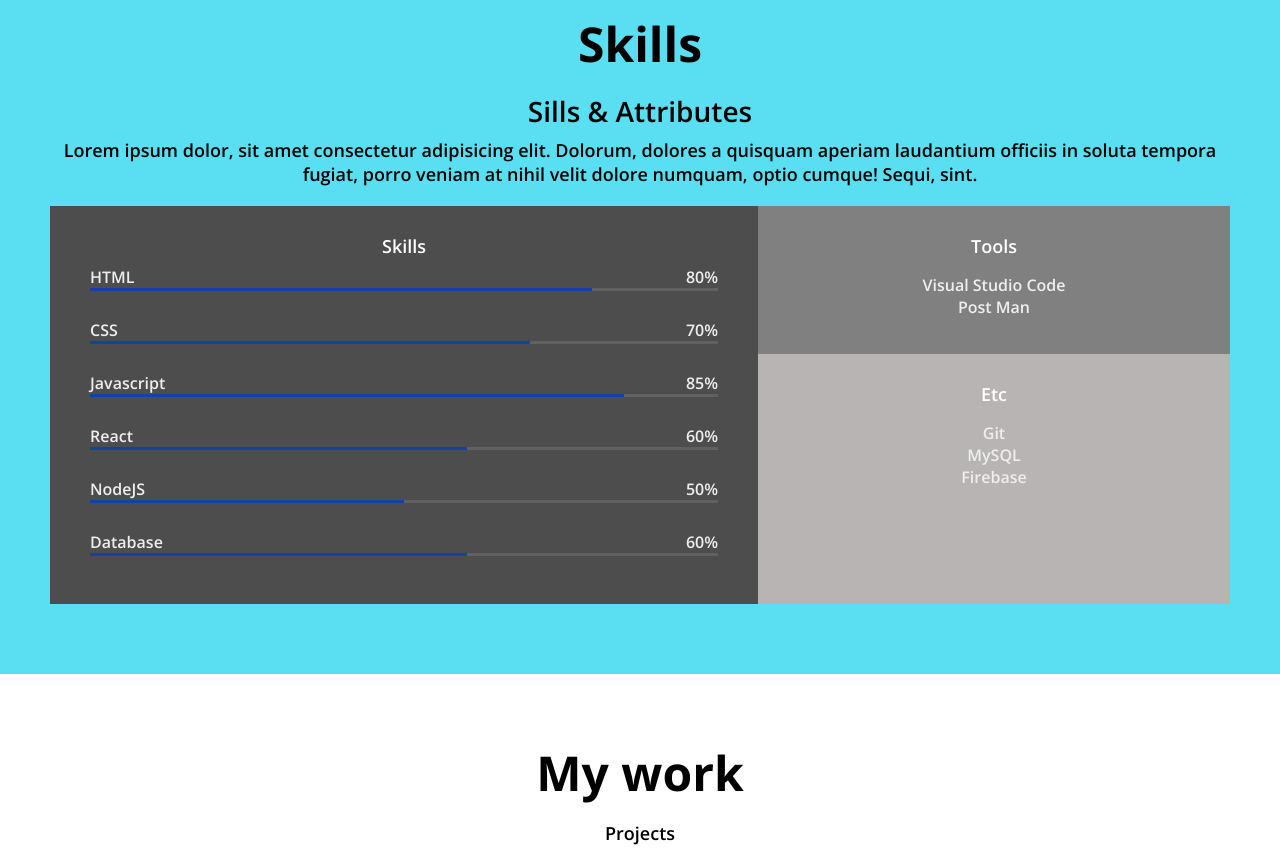
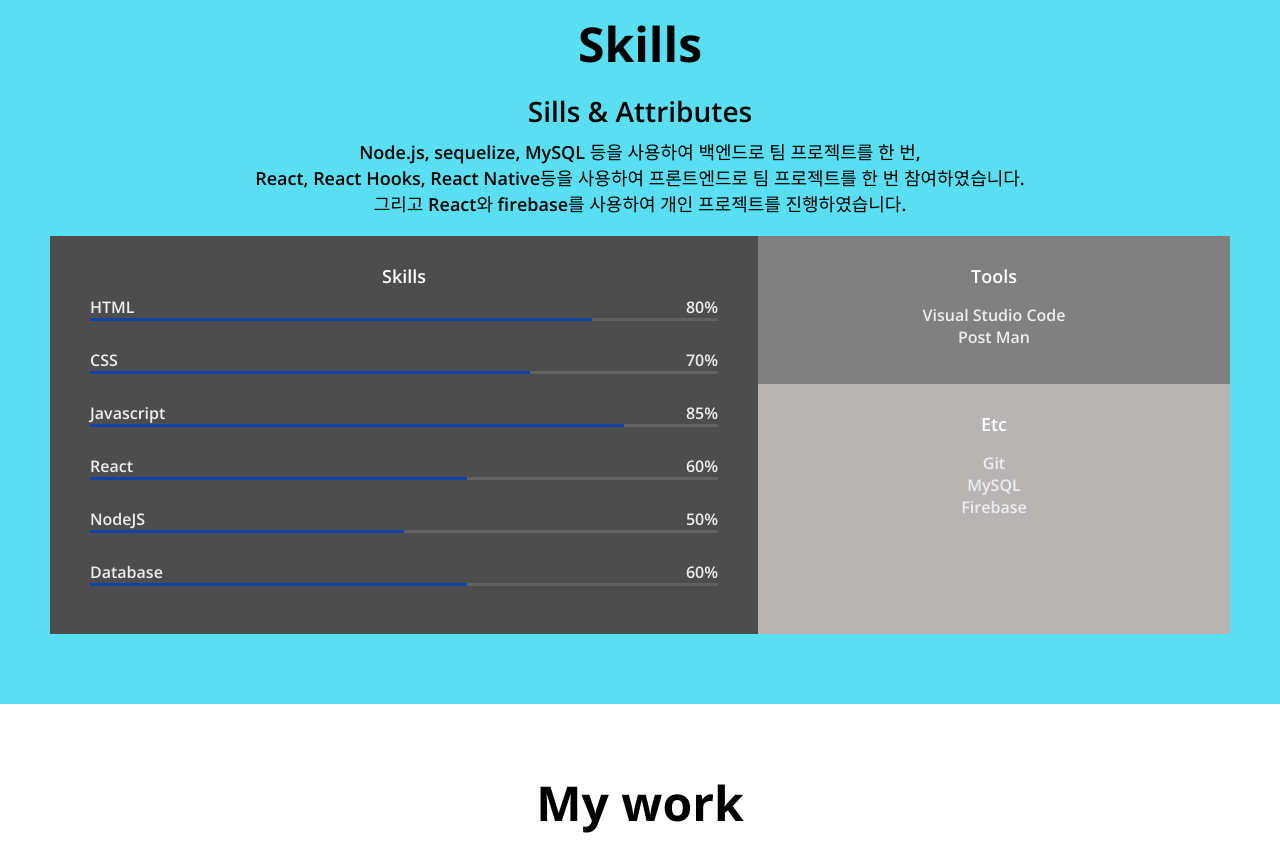
Before and after one commit to jhkim9513/Portfolio, a plain HTML site: page index.html in a window 1280 px wide. Shown: the part 1640-2488 px from the top of the page. Drawn offline with nearby package versions, Linux system fonts and the light colour scheme.

Commit message:
fix content

```diff
--- a/index.html
+++ b/index.html
@@ -106,7 +106,9 @@
       <h1>Skills</h1>
     <h2>Sills & Attributes</h2>
     <p>
-      Lorem ipsum dolor, sit amet consectetur adipisicing elit. Dolorum, dolores a quisquam aperiam laudantium officiis in soluta tempora fugiat, porro veniam at nihil velit dolore numquam, optio cumque! Sequi, sint.
+      Node.js, sequelize, MySQL 등을 사용하여 백엔드로 팀 프로젝트를 한 번, <br/>
+      React, React Hooks, React Native등을 사용하여 프론트엔드로 팀 프로젝트를 한 번 참여하였습니다. <br/>
+      그리고 React와 firebase를 사용하여 개인 프로젝트를 진행하였습니다.
     </p>
     <div class="skillset">
       <div class="skillset__left">
```
